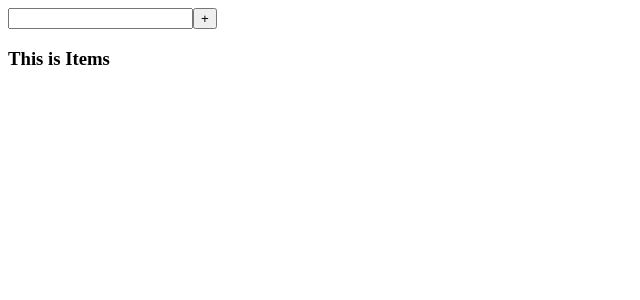
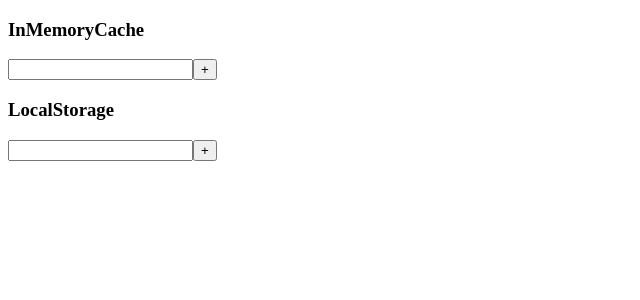
Before and after one commit to snamiki1212/example-apollo-client-local-state, a React (Create React App) app: page / in a window 1280 px wide. Shown: the top 300 px of the page, without its empty margins (0-640 px from the left). Built offline with nearby package versions, Linux system fonts and the light colour scheme.

Commit message:
Update for local storage

```diff
--- a/src/App.tsx
+++ b/src/App.tsx
@@ -18,6 +18,11 @@ const client = new ApolloClient({
               return cached ?? [];
             },
           },
+          todos: {
+            read() {
+              return JSON.parse(window.localStorage.getItem("TODOS") ?? "[]");
+            },
+          },
         },
       },
     },
@@ -31,8 +36,17 @@ const Provider: React.FC = ({ children }) => {
 function App() {
   return (
     <Provider>
-      <Handler />
-      <Items />
+      <div>
+        <h3>InMemoryCache</h3>
+        <HandleItems />
+        <ShowItems />
+      </div>
+
+      <div>
+        <h3>LocalStorage</h3>
+        <HandleTodos />
+        <ShowTodos />
+      </div>
     </Provider>
   );
 }
@@ -49,11 +63,16 @@ const Noop = gql`
   }
 `;
 
-const Handler = () => {
+const GetTodos = gql`
+  query GetTodos {
+    todos @client
+  }
+`;
+
+const HandleItems = () => {
   const [text, setText] = React.useState<string>("");
   const [noop] = useMutation(Noop, {
     update(cache) {
-      console.log("__text", text);
       const prevData = cache.readQuery({
         query: GetItems,
       });
@@ -80,7 +99,7 @@ const Handler = () => {
   );
 };
 
-const Items = () => {
+const ShowItems = () => {
   const { data, loading, error } = useQuery(GetItems);
   if (loading) return <div>loading...</div>;
   if (error) return <div>error: {error.message}</div>;
@@ -90,7 +109,6 @@ const Items = () => {
 
   return (
     <div>
-      <h3>This is Items</h3>
       {items?.map((item) => (
         <div key={item}>{item}</div>
       ))}
@@ -98,4 +116,55 @@ const Items = () => {
   );
 };
 
+const HandleTodos = () => {
+  const [text, setText] = React.useState<string>("");
+  const [noop] = useMutation(Noop, {
+    update(cache) {
+      const prevData = cache.readQuery({
+        query: GetTodos,
+      });
+      const prev = (prevData as any)?.todos;
+
+      const newData = [...prev, text];
+
+      const result = cache.writeQuery({
+        query: GetTodos,
+        data: { todos: newData },
+      });
+
+      window.localStorage.setItem("TODOS", JSON.stringify(newData));
+
+      console.log("UPDATE:", result);
+    },
+  });
+
+  const handleAdd = async () => {
+    await noop();
+  };
+
+  return (
+    <div>
+      <input onChange={(e) => setText(e.target.value)} value={text} />
+      <button onClick={handleAdd}>+</button>
+    </div>
+  );
+};
+
+const ShowTodos = () => {
+  const { data, loading, error } = useQuery(GetTodos);
+  if (loading) return <div>loading...</div>;
+  if (error) return <div>error: {error.message}</div>;
+  if (!data || !data.todos) return <div>no data</div>;
+
+  const todos: Array<string> = data.todos;
+
+  return (
+    <div>
+      {todos?.map((item) => (
+        <div key={item}>{item}</div>
+      ))}
+    </div>
+  );
+};
+
 export default App;
```
